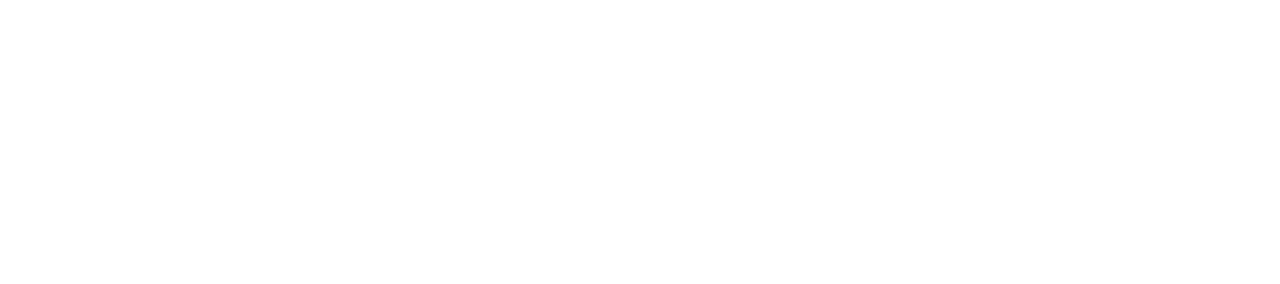
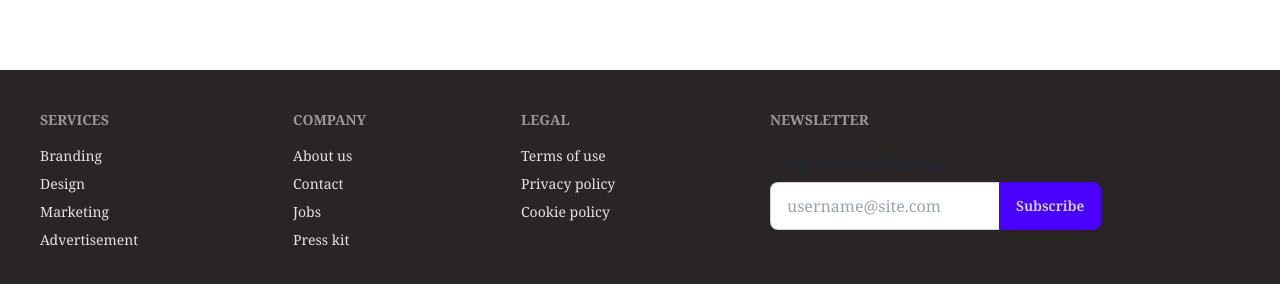
Before and after one commit to Nusratbadhon1998/Breaking-Bulletin-Clientside, a React (Vite) app: page /register in a window 1280 px wide. Shown: the part 1034-1318 px from the top of the page. Before the commit the page ends 1104 px from the top, so only its background shows below. Built offline with nearby package versions, Linux system fonts and the light colour scheme; no server answers; a web font is replaced by a local one.

Commit message:
Authentication page setup done

```diff
--- a/package.json
+++ b/package.json
@@ -10,6 +10,7 @@
     "preview": "vite preview"
   },
   "dependencies": {
+    "@tanstack/react-query": "^5.40.0",
     "axios": "^1.7.2",
     "firebase": "^10.12.2",
     "localforage": "^1.10.0",
--- /dev/null
+++ b/src/hooks/useAdmin.jsx
@@ -0,0 +1,24 @@
+import { useQuery } from '@tanstack/react-query'
+import React from 'react'
+import useAxiosSecure from './useAxiosSecure'
+import useAuth from './useAuth'
+
+function useAdmin() {
+    const { user, loading } = useAuth()
+    const axiosSecure = useAxiosSecure()
+
+    const { data: isAdmin = '', isLoading } = useQuery({
+      queryKey: ['isAdmin', user?.email],
+      enabled: !loading && !!user?.email,
+      queryFn: async () => {
+        const { data } = await axiosSecure(`/user/admin/${user?.email}`)
+        return data
+      },
+    })
+
+    //   Fetch user info using logged in user email
+
+    return [isAdmin, isLoading]
+}
+
+export default useAdmin
--- a/src/layout/MainLayout.jsx
+++ b/src/layout/MainLayout.jsx
@@ -1,12 +1,15 @@
 import React from 'react'
 import Nav from '../pages/shared/Nav/Nav'
 import { Outlet } from 'react-router-dom'
-
+import Footer from '../pages/shared/footer/Footer'
 function MainLayout() {
   return (
     <div>
         <Nav/>
-        <Outlet/>
+       <div className='min-h-[calc(100vh-360px)]'>
+       <Outlet/>
+       </div>
+        <Footer/>
 
 
     </div>
--- a/src/main.jsx
+++ b/src/main.jsx
@@ -4,15 +4,19 @@ import "./index.css";
 import { router } from "./routes/Routes.jsx";
 import AuthProvider from "./providers/AuthProvider.jsx";
 import { RouterProvider } from "react-router-dom";
-import { ToastContainer, toast } from 'react-toastify';
-import 'react-toastify/dist/ReactToastify.css';
+import { ToastContainer, toast } from "react-toastify";
+import "react-toastify/dist/ReactToastify.css";
+import { QueryClient, QueryClientProvider } from "@tanstack/react-query";
+
+const queryClient = new QueryClient();
 
 ReactDOM.createRoot(document.getElementById("root")).render(
-
- <div className="noto-serif">
-   <AuthProvider>
-    <RouterProvider  router={router} />
-    <ToastContainer/>
-  </AuthProvider>
- </div>
+  <div className="noto-serif">
+    <QueryClientProvider client={queryClient}>
+      <AuthProvider>
+        <RouterProvider router={router} />
+        <ToastContainer />
+      </AuthProvider>
+    </QueryClientProvider>
+  </div>
 );
--- a/src/pages/Authentication/Register.jsx
+++ b/src/pages/Authentication/Register.jsx
@@ -4,11 +4,17 @@ import { HiOutlineEyeOff } from "react-icons/hi";
 import { HiOutlineEye } from "react-icons/hi";
 import { toast } from "react-toastify";
 import { AuthContext } from "../../providers/AuthProvider";
+import axios from "axios";
+import { ImSpinner8 } from "react-icons/im";
 
 function Register() {
   const [showPass, setShowPass] = useState(false);
-  const { user, setUser, createUser, updateUserProfile, logOut } =
+  const { user, setUser, createUser, updateUserProfile } =
     useContext(AuthContext);
+
+  console.log(user);
+
+  const [loading, setLoading] = useState(false);
   // Error show
   const [error, setError] = useState(null);
   // success
@@ -26,12 +32,17 @@ function Register() {
     // Clearing the error and success message
     setError("");
     setSuccess("");
+    setLoading(true);
 
     const form = e.target;
     const userName = form.name.value;
     const email = form.email.value;
-    const photo = form.photo.value;
     const password = form.password.value;
+
+    const image = form.image.files[0];
+    const formData = new FormData();
+    formData.append("image", image);
+
     try {
       if (!uppercaseRegex.test(password)) {
         toast.error("Password should contain at-least one uppercase", {
@@ -56,30 +67,43 @@ function Register() {
         return;
       }
 
-      await createUser(email, password);
-      toast.success(" Successfully Registered!", {
-        position: "top-right",
-        autoClose: 2000,
-      }),
+      // 1. Upload image and get image url
+      const { data } = await axios.post(
+        `https://api.imgbb.com/1/upload?key=${
+          import.meta.env.VITE_IMGBB_API_KEY
+        }`,
+        formData
+      );
+      console.log(data.data.display_url);
 
-      // Update profile
-      await updateUserProfile(userName, photo);
+      //2. User Registration
+      const result = await createUser(email, password);
 
-      // Update local state immediately
-      setUser({ email: email, displayName: userName, photoURL: photo });
+      // 3. Save username and photo in firebase
+      await updateUserProfile(userName, data.data.display_url);
 
+      setUser({
+        email: email,
+        displayName: userName,
+        photoURL: data.data.display_url,
+      });
+      setLoading(false);
 
-      // Navigate after updating profile
       navigate("/");
+      toast.success("Signup Successful");
     } catch (error) {
       console.log(error.message);
+      setLoading(false);
     }
   };
   return (
     <div className="flex flex-col md:flex-row lg:flex-row my-20">
-
       <div className="w-full  md:w-[75%] lg:w-[40%] min-h-screen relative">
-        <img className="w-full h-full" src="https://images.unsplash.com/photo-1699523525646-ae96e089474f?q=80&w=1895&auto=format&fit=crop&ixlib=rb-4.0.3&ixid=M3wxMjA3fDB8MHxwaG90by1wYWdlfHx8fGVufDB8fHx8fA%3D%3D" alt="" />
+        <img
+          className="w-full h-full"
+          src="https://images.unsplash.com/photo-1699523525646-ae96e089474f?q=80&w=1895&auto=format&fit=crop&ixlib=rb-4.0.3&ixid=M3wxMjA3fDB8MHxwaG90by1wYWdlfHx8fGVufDB8fHx8fA%3D%3D"
+          alt=""
+        />
       </div>
 
       <div
@@ -119,12 +143,7 @@ function Register() {
             <label htmlFor="password" className="block text-gray-600 font-bold">
               Photo URL
             </label>
-            <input
-              type="text"
-              name="photo"
-              placeholder="Photo URL"
-              className="w-full border border-black px-4 py-3 rounded-md border-gray-300 bg-gray-50 text-stone-800 focus:border-violet-600"
-            />
+            <input type="file" name="image" id="" />
           </div>
           <div className="space-y-1 text-sm relative">
             <label htmlFor="password" className="block text-gray-600 font-bold">
@@ -151,6 +170,7 @@ function Register() {
           </div>
 
           <input
+            disabled={loading}
             className="block w-full p-3 text-center rounded-lg bg-black text-white font-semibold"
             type="submit"
             value="Sign Up"
--- a/src/pages/shared/Footer/Footer.jsx
+++ b/src/pages/shared/Footer/Footer.jsx
@@ -1,9 +1,46 @@
-import React from 'react'
+import React from "react";
 
 function Footer() {
   return (
-    <div>Footer</div>
-  )
+    <footer className="footer p-10 bg-stone-800 text-stone-200 text-base-content">
+      <nav>
+        <h6 className="footer-title">Services</h6>
+        <a className="link link-hover">Branding</a>
+        <a className="link link-hover">Design</a>
+        <a className="link link-hover">Marketing</a>
+        <a className="link link-hover">Advertisement</a>
+      </nav>
+      <nav>
+        <h6 className="footer-title">Company</h6>
+        <a className="link link-hover">About us</a>
+        <a className="link link-hover">Contact</a>
+        <a className="link link-hover">Jobs</a>
+        <a className="link link-hover">Press kit</a>
+      </nav>
+      <nav>
+        <h6 className="footer-title">Legal</h6>
+        <a className="link link-hover">Terms of use</a>
+        <a className="link link-hover">Privacy policy</a>
+        <a className="link link-hover">Cookie policy</a>
+      </nav>
+      <form>
+        <h6 className="footer-title">Newsletter</h6>
+        <fieldset className="form-control w-80">
+          <label className="label">
+            <span className="label-text">Enter your email address</span>
+          </label>
+          <div className="join">
+            <input
+              type="text"
+              placeholder="username@site.com"
+              className="input input-bordered join-item"
+            />
+            <button className="btn btn-primary join-item">Subscribe</button>
+          </div>
+        </fieldset>
+      </form>
+    </footer>
+  );
 }
 
-export default Footer
+export default Footer;
--- a/src/providers/AuthProvider.jsx
+++ b/src/providers/AuthProvider.jsx
@@ -107,6 +107,7 @@ const AuthProvider = ({ children }) => {
 
   const authInfo = {
     user,
+    setUser,
     loading,
     setLoading,
     createUser,
```
Also changed, not shown: 1 other file (tests, documents, lock files or other folders). Lines whose indentation alone changed are shown as unchanged.
